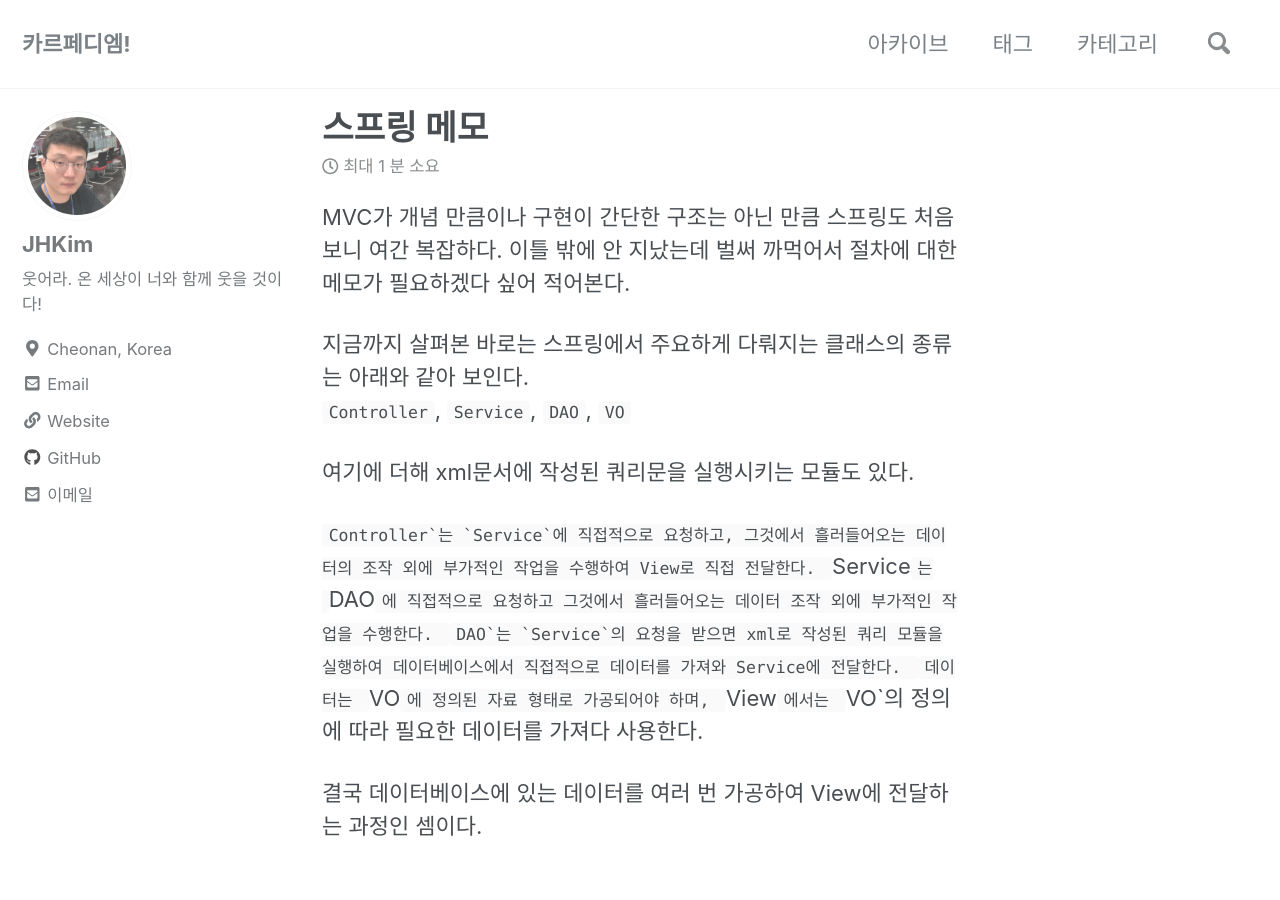
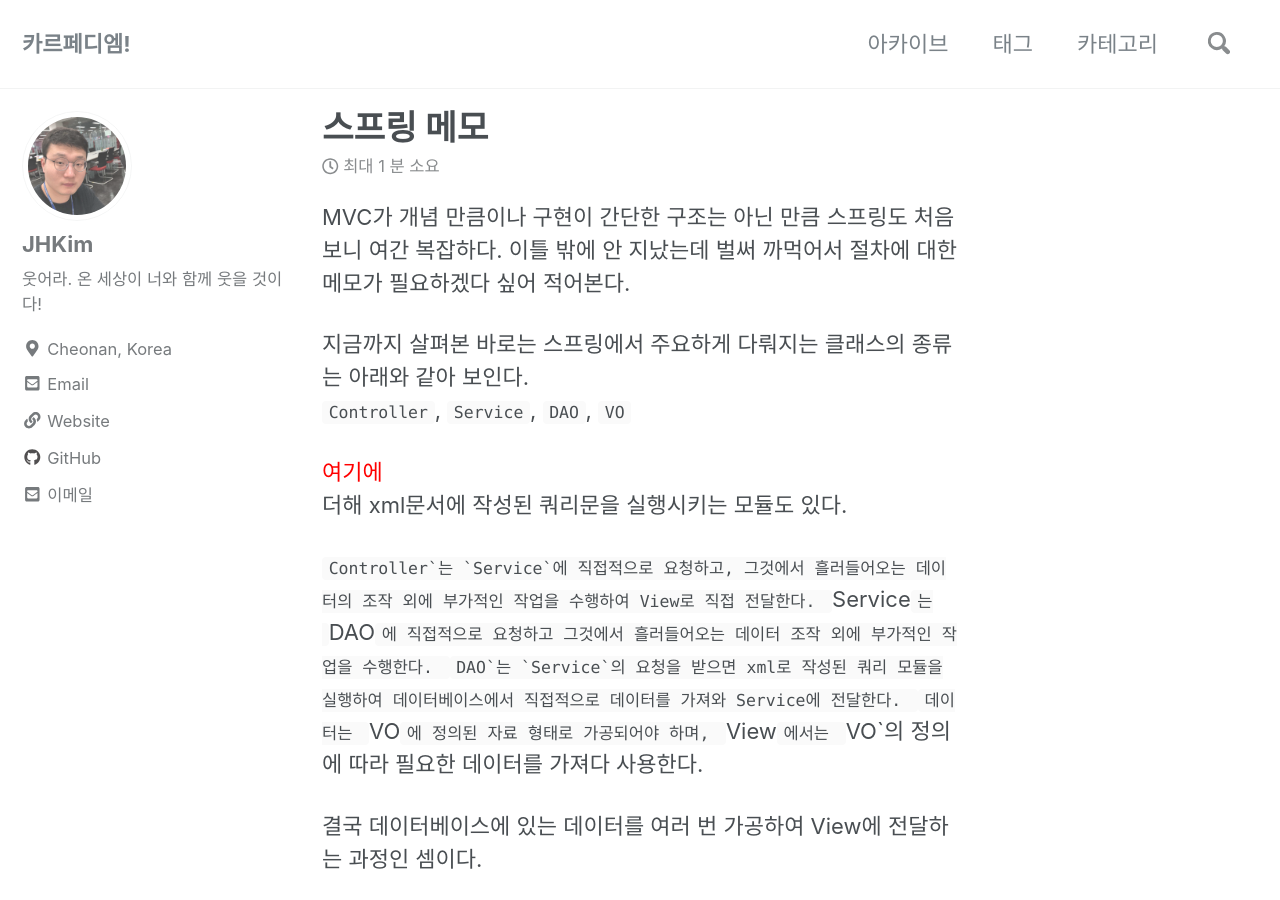
Before and after one commit to cerulean85/cerulean85.github.io, a Jekyll site: the page built from _posts/2019-01-13-스프링 메모.md, in a window 1280 px wide and 900 px high. Built offline with Jekyll 4.4.1, drawn with Linux system fonts in a browser that asks for light colours; nearby versions of some CDN libraries; comment, search, counter and statistics services are not loaded.

Commit message:
Update 2019-01-13-스프링 메모.md

````diff
--- a/_posts/2019-01-13-스프링 메모.md
+++ b/_posts/2019-01-13-스프링 메모.md
@@ -11,7 +11,7 @@ MVC가 개념 만큼이나 구현이 간단한 구조는 아닌 만큼 스프링
 지금까지 살펴본 바로는 스프링에서 주요하게 다뤄지는 클래스의 종류는 아래와 같아 보인다.
 <br>`Controller`, `Service`, `DAO`, `VO`
 
-여기에 더해 xml문서에 작성된 쿼리문을 실행시키는 모듈도 있다.
+<font color="red">여기에</font> 더해 xml문서에 작성된 쿼리문을 실행시키는 모듈도 있다.
 
 ```Controller`는 `Service`에 직접적으로 요청하고, 그것에서 흘러들어오는 데이터의 조작 외에 부가적인 작업을 수행하여 View로 직접 전달한다.
 ```Service`는 `DAO`에 직접적으로 요청하고 그것에서 흘러들어오는 데이터 조작 외에 부가적인 작업을 수행한다.
````
